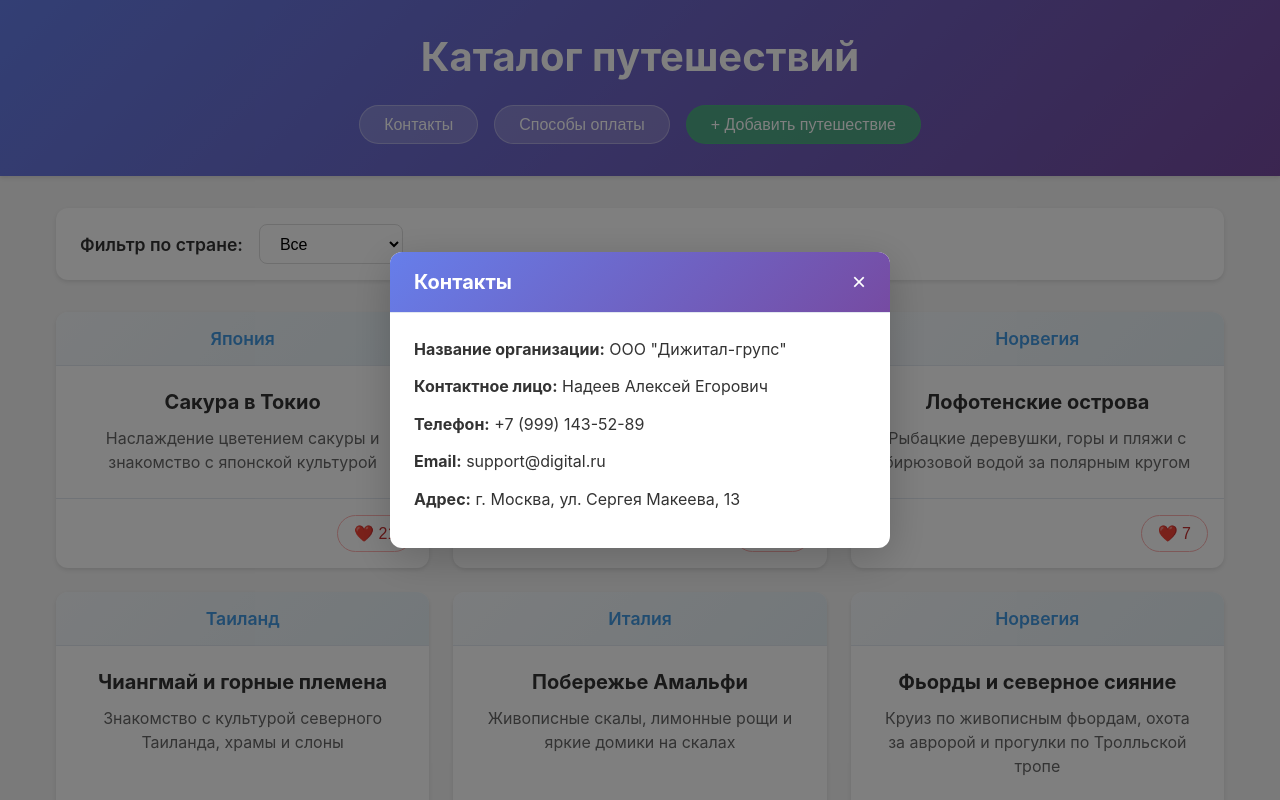
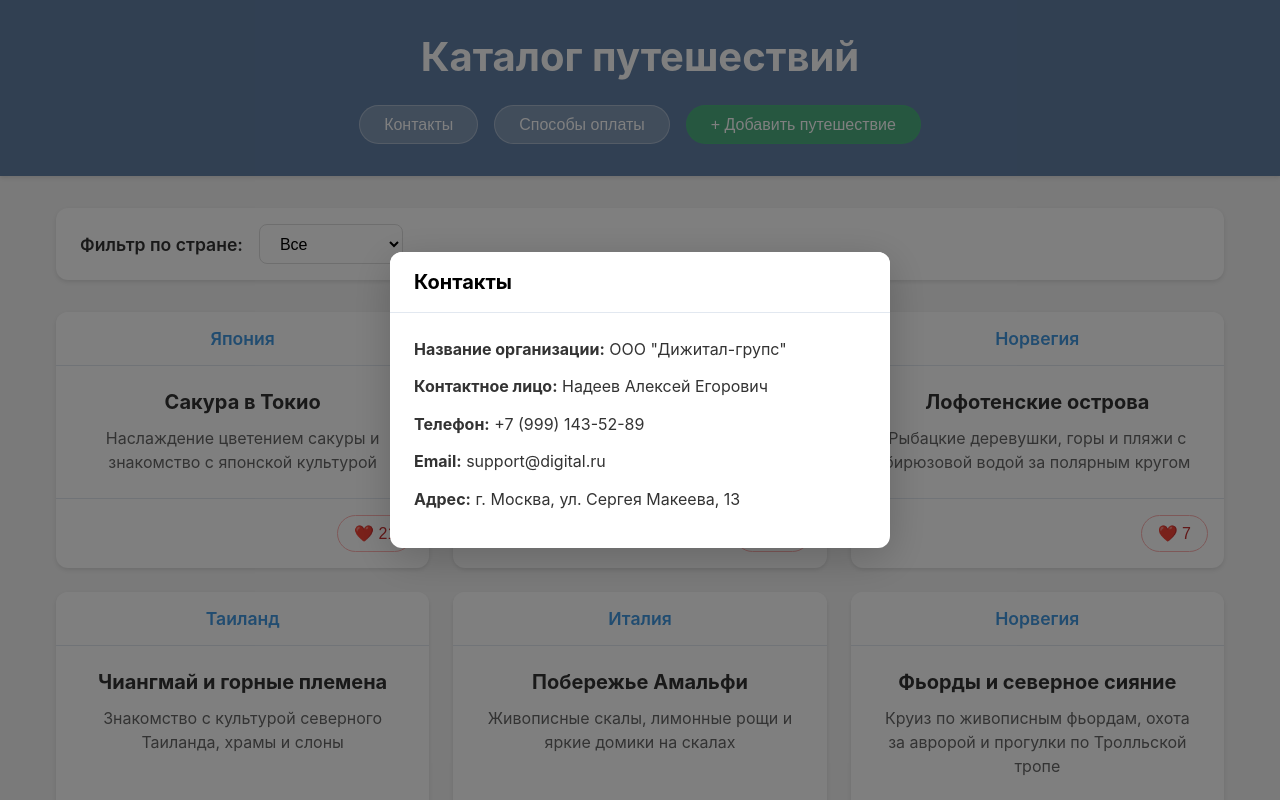
Before and after one commit to monri-byte/Travel, a React (Create React App) app: page / in a window 1280 px wide. Both pictures are taken after a click on the button "Контакты". Shown: the top 800 px of the page. Built offline with nearby package versions, Linux system fonts and the light colour scheme.

Commit message:
com7 final1

```diff
--- a/src/App.css
+++ b/src/App.css
@@ -11,7 +11,7 @@
 }
 
 .app-header {
-  background: linear-gradient(135deg, #667eea 0%, #764ba2 100%);
+  background: #6381a6;
   color: white;
   padding: 2rem;
   text-align: center;
@@ -209,7 +209,7 @@
 
 .card-header {
   padding: 1rem;
-  background: linear-gradient(135deg, #f6f9fc 0%, #e6f0f5 100%);
+  background: white;
   border-bottom: 1px solid #e2e8f0;
   text-align: center;
 }
@@ -296,8 +296,8 @@
   align-items: center;
   padding: 1rem 1.5rem;
   border-bottom: 1px solid #e2e8f0;
-  background: linear-gradient(135deg, #667eea 0%, #764ba2 100%);
-  color: white;
+  background: white;
+  color: black;
 }
 
 .modal-header h2 {
```
